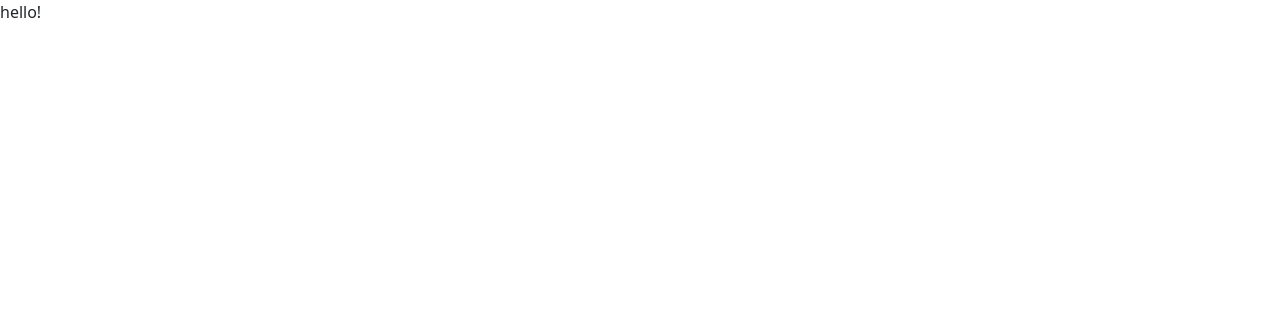
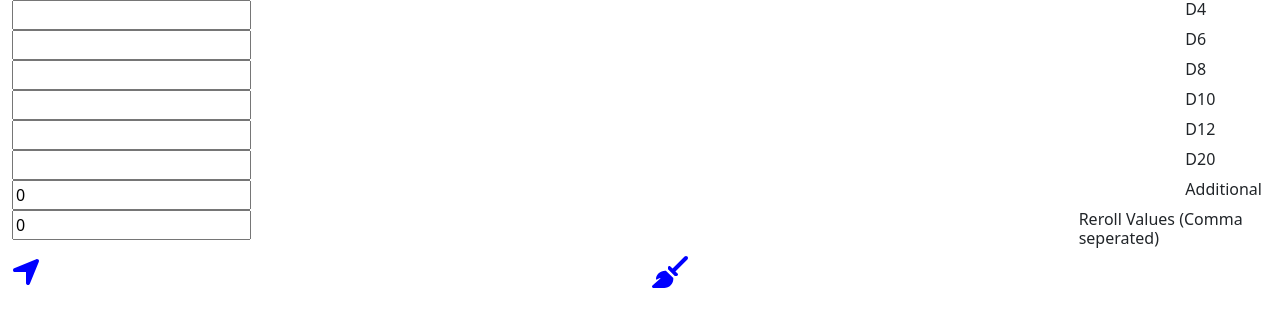
Before and after one commit to bkfiya/TTRPGUtility, a React (Create React App) app in the folder client/: page /diceroller in a window 1280 px wide. Shown: the top 326 px of the page. Built offline with nearby package versions, Linux system fonts and the light colour scheme.

Commit message:
Rolling values completed

```diff
--- /dev/null
+++ b/client/src/components/dice-input.jsx
@@ -0,0 +1,61 @@
+import { Component } from 'react';
+import Row from 'react-bootstrap/Row';
+import Col from 'react-bootstrap/Col';
+import DiceService from '../services/dice-service';
+
+export default class DiceInput extends Component {
+    diceService = new DiceService();
+
+    constructor(props) {
+        super(props);
+
+        this.state = {
+            numDice: ''
+        }
+
+        this.dieText = 'D' + props.die;
+        this.maxValue = Number(props.die);
+    }
+
+    render() {
+        return <Row>
+            <Col><input type="text"
+                value={this.state.numDice}
+                onChange={(e) => {this.setState({numDice: e.target.value})}}></input></Col>
+            <Col xs="1"><h6>{this.dieText}</h6></Col>
+        </Row>
+    }
+
+    clear() {
+        this.setState({numDice: ''});
+    }
+
+    roll(rerollValues) {
+        if (this.state.numDice.length === 0 || isNaN(this.state.numDice)) {
+            return null;
+        }
+
+        let total = 0;
+        let log = this.dieText + "(";
+        let numDice = Number(this.state.numDice);
+        let appender = "";
+
+        for (var i = 0; i < numDice; i++) {
+            let value = this.diceService.rollDie(this.maxValue);
+            if (rerollValues.indexOf(value) > -1)
+                value = this.diceService.rollDie(this.maxValue);
+
+            total += value;
+            log += `${appender}${value}`;
+            appender = ",";
+        }
+
+        log += ")";
+
+        return {
+            total
+            , log
+        }
+    }
+
+}
--- a/client/src/components/dicer-roller.jsx
+++ b/client/src/components/dicer-roller.jsx
@@ -1,15 +1,111 @@
 import Container from 'react-bootstrap/Container';
 import Row from 'react-bootstrap/Row';
 import Col from 'react-bootstrap/Col';
-import { Component } from 'react';
-import { toast } from 'react-toastify';
+import React, { Component } from 'react';
+import DiceInput from './dice-input';
+import { FontAwesomeIcon } from '@fortawesome/react-fontawesome'
+import { faLocationArrow, faBroom } from '@fortawesome/free-solid-svg-icons'
 
 export default class DiceRoller extends Component {
 
+    constructor(props) {
+        super(props);
+
+        this.d4Ref = React.createRef();
+        this.d6Ref = React.createRef();
+        this.d8Ref = React.createRef();
+        this.d10Ref = React.createRef();
+        this.d12Ref = React.createRef();
+        this.d20Ref = React.createRef();
+
+        this.state = {
+            additionalValue: 0,
+            name: "",
+            rerollValues: ""
+        }
+
+        this.roll = this.roll.bind(this);
+        this.clearValues = this.clearValues.bind(this);
+    }
+
     render() {
-        return <div>
-            hello!
-        </div>
+        return <Container fluid>
+            <DiceInput ref={this.d4Ref} die="4"></DiceInput>
+            <DiceInput ref={this.d6Ref} die="6"></DiceInput>
+            <DiceInput ref={this.d8Ref} die="8"></DiceInput>
+            <DiceInput ref={this.d10Ref} die="10"></DiceInput>
+            <DiceInput ref={this.d12Ref} die="12"></DiceInput>
+            <DiceInput ref={this.d20Ref} die="20"></DiceInput>
+            <Row>
+                <Col><input type="number"
+                    value={this.state.additionalValue}
+                    onChange={(e) => {this.setState({additionalValue: e.target.value})}}></input></Col>
+                <Col xs="1"><h6>Additional</h6></Col>
+            </Row>
+            <Row>
+                <Col><input type="text"
+                    value={this.state.additionalValue}
+                    onChange={(e) => {this.setState({additionalValue: e.target.value})}}></input></Col>
+                <Col xs="2"><h6>Reroll Values (Comma seperated)</h6></Col>
+            </Row>
+            <Row>
+                <Col>
+                    <FontAwesomeIcon size='2xl' className='blue' icon={faLocationArrow} onClick={this.roll}></FontAwesomeIcon>
+                </Col>
+                <Col>
+                    <FontAwesomeIcon size='2xl' className='blue' icon={faBroom} onClick={this.clearValues}></FontAwesomeIcon>
+                </Col>
+            </Row>
+        </Container>
+    }
+
+    roll() {
+        let data = {
+            total: 0
+            , log: ''
+            , appender: ''
+        }
+        let rerollValues = this.state.rerollValues.split(",");
+        let additionalValue = isNaN(this.state.additionalValue) ? 0 : Number(this.state.additionalValue);
+
+        let d4Roll = this.d4Ref.current.roll(rerollValues);
+        let d6Roll = this.d6Ref.current.roll(rerollValues);
+        let d8Roll = this.d8Ref.current.roll(rerollValues);
+        let d10Roll = this.d10Ref.current.roll(rerollValues);
+        let d12Roll = this.d12Ref.current.roll(rerollValues);
+        let d20Roll = this.d20Ref.current.roll(rerollValues);
+
+        this.adjustValues(d4Roll, data);
+        this.adjustValues(d6Roll, data);
+        this.adjustValues(d8Roll, data);
+        this.adjustValues(d10Roll, data);
+        this.adjustValues(d12Roll, data);
+        this.adjustValues(d20Roll, data);
+
+        if (additionalValue != 0) {
+            data.total += additionalValue;
+            data.log += `+${additionalValue}`;
+        }
+
+        console.log(`Total: ${data.total}`);
+        console.log(data.log);
+    }
+
+    clearValues() {
+        this.d4Ref.current.clear();
+        this.d6Ref.current.clear();
+        this.d8Ref.current.clear();
+        this.d10Ref.current.clear();
+        this.d12Ref.current.clear();
+        this.d20Ref.current.clear();
+    }
+
+    adjustValues(roll, data) {
+        if (roll === null) return {};
+
+        data.total += roll.total;
+        data.log += data.appender + roll.log;
+        data.appender = ", ";
     }
 
 }
--- a/client/src/services/dice-service.js
+++ b/client/src/services/dice-service.js
@@ -8,6 +8,26 @@ export default class DiceService {
         return this.getRandomInt(1, 5);
     }
 
+    rollD6() {
+        return this.getRandomInt(1, 7);
+    }
+
+    rollD8() {
+        return this.getRandomInt(1, 9);
+    }
+
+    rollD10() {
+        return this.getRandomInt(1, 11);
+    }
+
+    rollD12() {
+        return this.getRandomInt(1, 13);
+    }
+
+    rollDie(max) {
+        return this.getRandomInt(1, max+1);
+    }
+
     getRandomInt(min, max) {
         min = Math.ceil(min);
         max = Math.floor(max);
```
